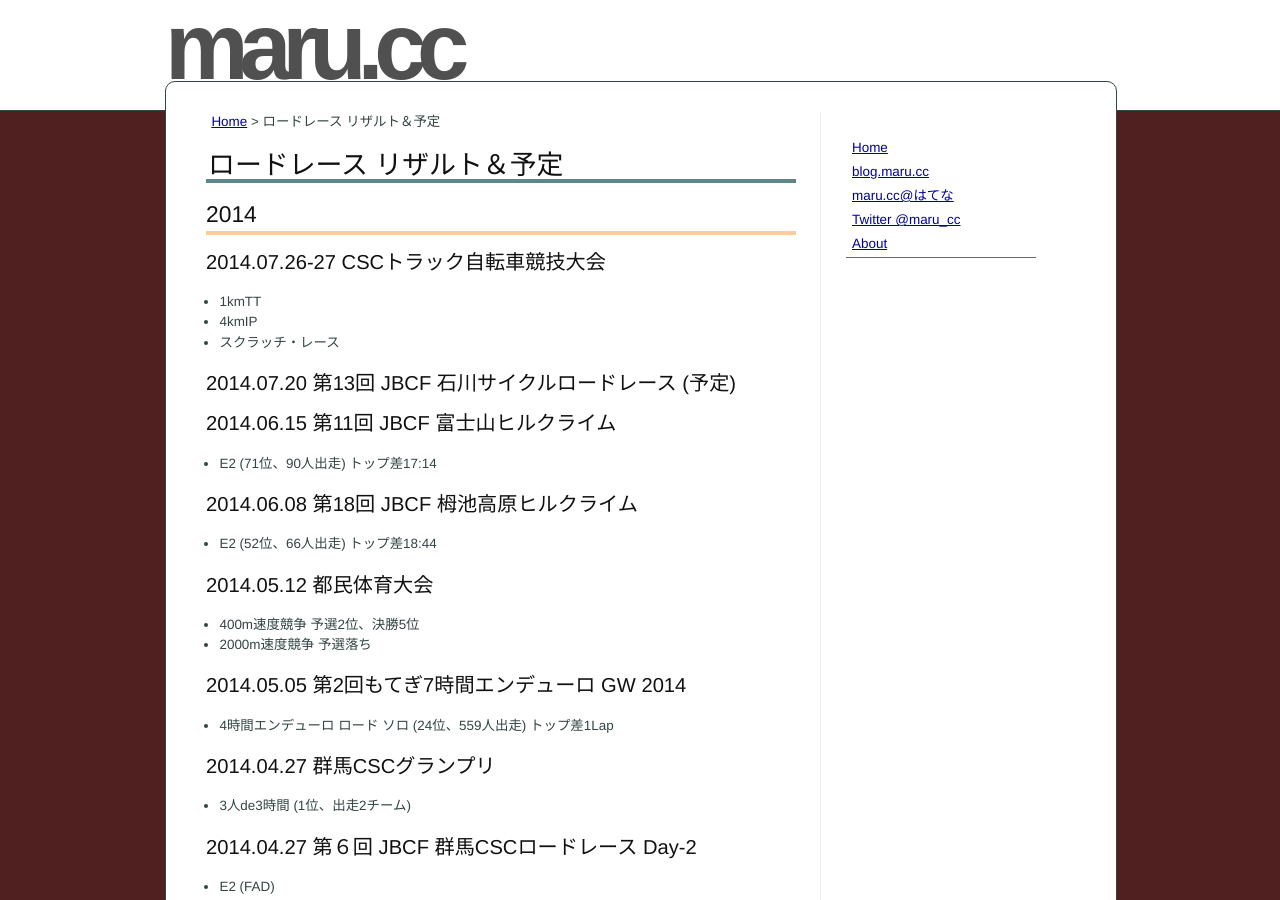
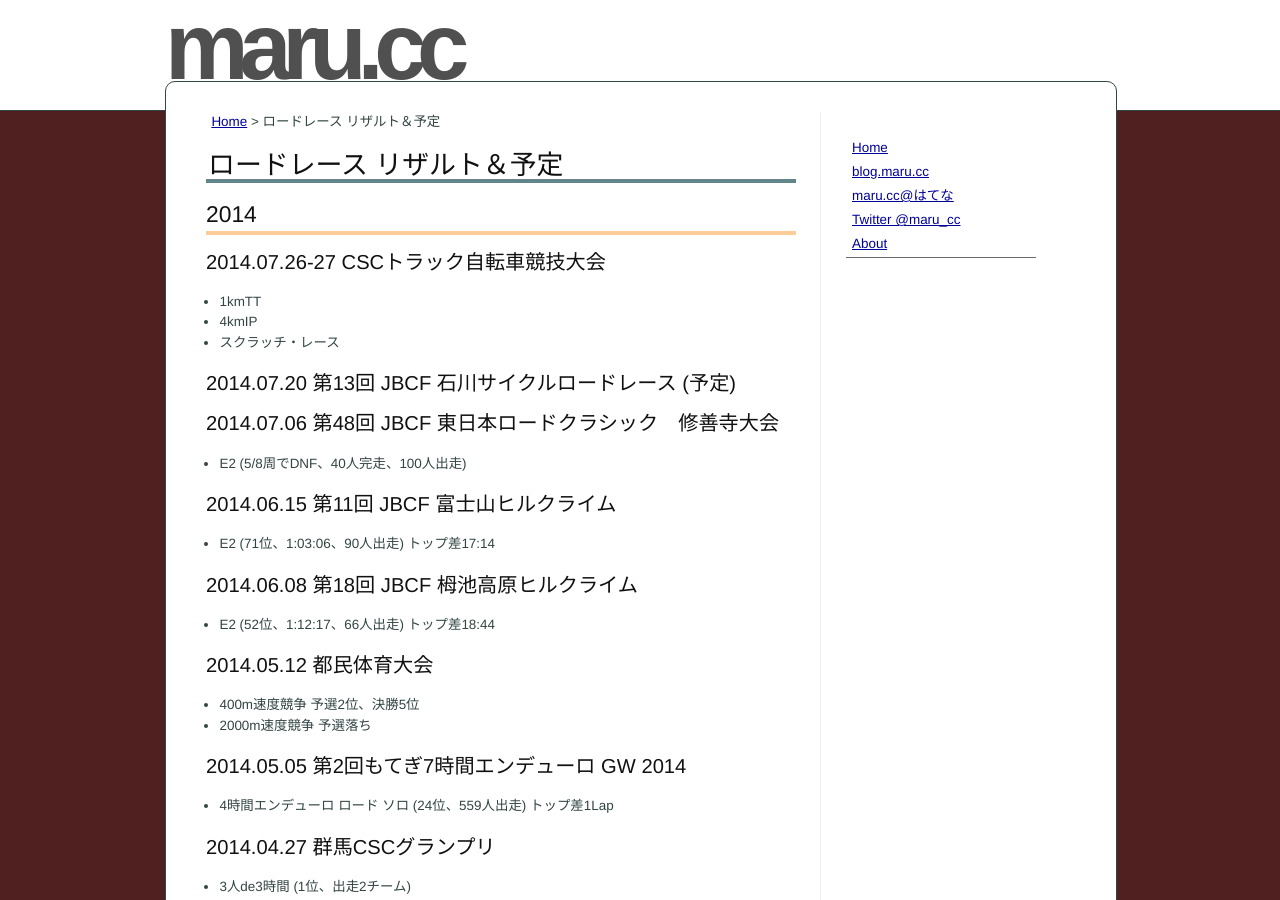
Before and after one commit to marucc/marucc.github.io, a Jekyll site: the page built from sports/results_bike.md, in a window 1280 px wide and 900 px high. Built offline with Jekyll 4.4.1, drawn with Linux system fonts in a browser that asks for light colours; some of the changed text lies outside the part shown.

Commit message:
Published with https://stackedit.io/

```diff
--- a/sports/results_bike.md
+++ b/sports/results_bike.md
@@ -18,11 +18,14 @@ markdown: kramdown
 
 ### 2014.07.20 第13回 JBCF 石川サイクルロードレース (予定)
 
+### 2014.07.06 第48回 JBCF 東日本ロードクラシック　修善寺大会
+- E2 (5/8周でDNF、40人完走、100人出走)
+
 ### 2014.06.15 第11回 JBCF 富士山ヒルクライム
-- E2 (71位、90人出走) トップ差17:14
+- E2 (71位、1:03:06、90人出走) トップ差17:14
 
 ### 2014.06.08 第18回 JBCF 栂池高原ヒルクライム
-- E2 (52位、66人出走) トップ差18:44
+- E2 (52位、1:12:17、66人出走) トップ差18:44
 
 ### 2014.05.12 都民体育大会
 - 400m速度競争 予選2位、決勝5位
@@ -233,6 +236,9 @@ markdown: kramdown
 ### 2009.07.19 JCRCシリーズ第6戦in群馬CSC
 - E2クラス （7位、27人完走、28人出走） トップ差01:03.867
 
+###2009.06.28 第6回富士国際ヒルクライム
+- ビギナー (10位、1:11:13.65、31人出走) トップ差07:25
+
 ### 2009.06.13-14 ツールドジャパン第2戦三宅島stage兼JCRC第4戦
 - day1 Fクラス ヒルクライムTT （6位、16人出走） トップ差02:11.510
 - day2 Fクラス （6位、17人出走） トップ差01:08.004
```
